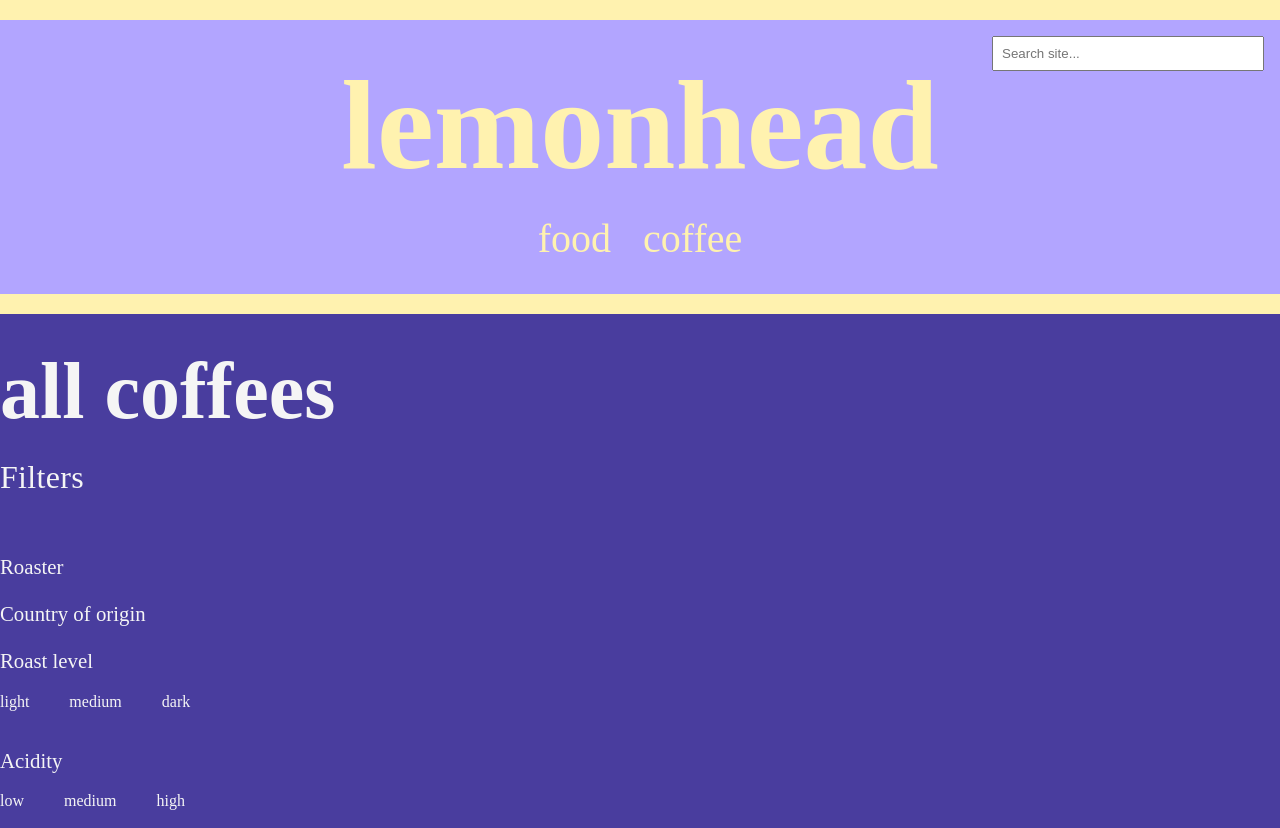
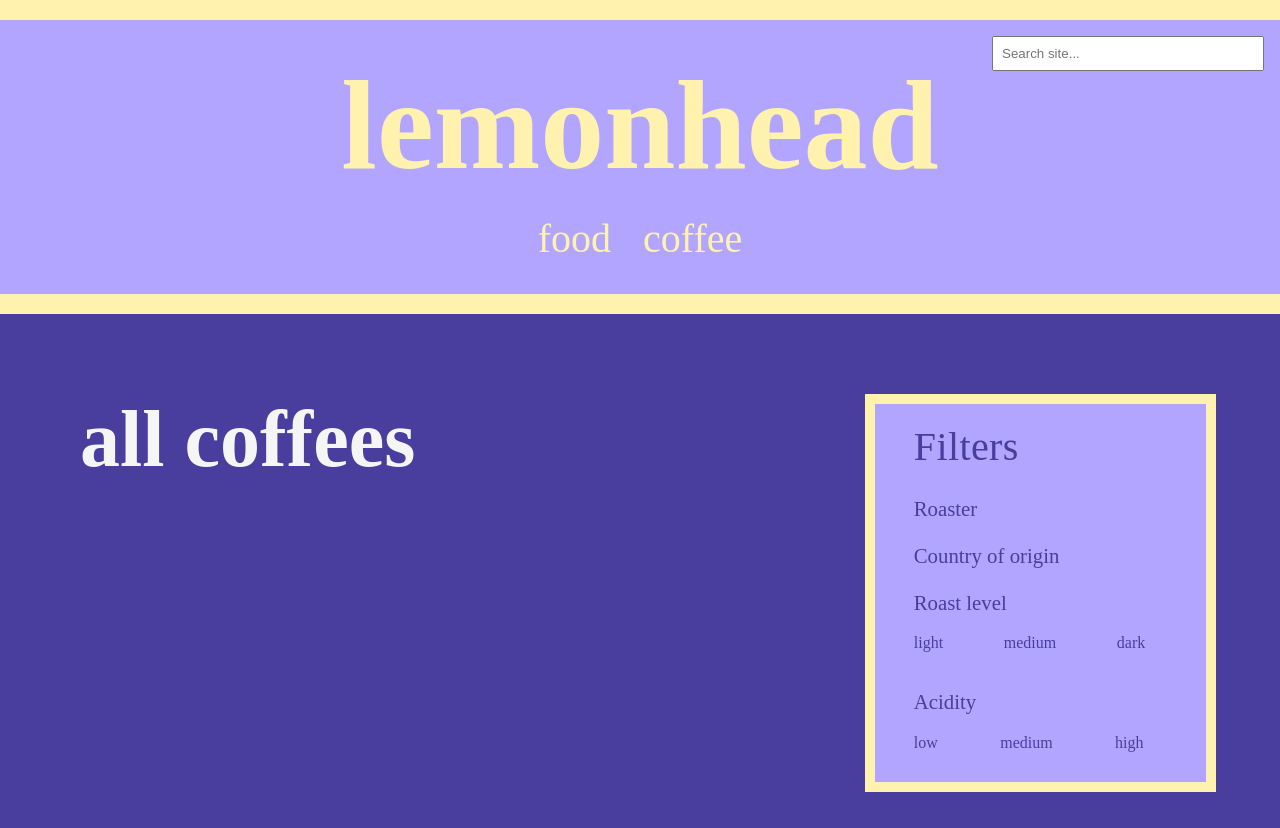
Before and after one commit to porter-m39/food_blog, a Django app: template coffee/templates/coffee/index.html in a window 1280 px wide. After the commit the page ends 792 px from the top, so only its background shows below. Run offline with Django 3.2, Linux system fonts and the light colour scheme; the template is opened without the code that fills it, so the values that code supplies are empty.

Commit message:
final (?) frontend edits

```diff
--- a/coffee/templates/coffee/acidity.html
+++ b/coffee/templates/coffee/acidity.html
@@ -1,5 +1,7 @@
 {% extends "coffee/filters.html" %}
 
 {% block page_title %}
-    <h1> {{ acidity }}-acidity coffes </h1>
+    <div style="margin:0 10vw;">
+        <h1> {{ acidity }}-acidity coffes </h1>
+    </div>
 {% endblock page_title %}
--- a/coffee/templates/coffee/cupping_note.html
+++ b/coffee/templates/coffee/cupping_note.html
@@ -1,5 +1,7 @@
 {% extends "coffee/filters.html" %}
 
 {% block page_title %}
-    <h1> Coffees with notes of {{ cupping_note }} </h1>
+    <div style="margin:0 10vw;">
+        <h1> Coffees with notes of {{ cupping_note }} </h1>
+    </div>
 {% endblock page_title %}
--- a/coffee/templates/coffee/detail.html
+++ b/coffee/templates/coffee/detail.html
@@ -2,12 +2,14 @@
 
 
 {% block page_title %}
-    <h1> {{ coffee.name }} </h1>
+
 
 {% endblock page_title %}
 
 {% block page_content %}
     <div class="narrow-body">
+
+        <h1> {{ coffee.name }} </h1> <br>
 
         <big>
 
--- a/coffee/templates/coffee/index.html
+++ b/coffee/templates/coffee/index.html
@@ -3,13 +3,16 @@
 {% extends "base.html" %}
 
 {% block page_title %}
-    <h1> all coffees </h1>
+
 {% endblock page_title %}
 
 <!-- If you edit the below code, you will need to make the same edits in search.html in the food_blog directory -->
 {% block page_content %}
-    <div class = "page_container">
+    <div class = "page-container">
         <div class = "coffee-main">
+
+            <h1 style = "margin-bottom: 2rem;"> all coffees </h1>
+
             {% for coffee in coffees %}
                 <h2><a href = "{% url 'coffee:coffee_detail' coffee.pk %}">{{ coffee.name }}</a> </h2>
                 <p>
@@ -23,7 +26,7 @@
 
         <div class="coffee-sidebar">
 
-            <h2> Filters </h2> <br>
+            <h2> Filters </h2>
 
             <h3> Roaster </h3>
 
@@ -45,7 +48,7 @@
 
             <h3> Roast level </h3>
 
-            <div style="display: flex; gap: 40px;">
+            <div style="display: flex; justify-content: space-between;">
                 <a href = "{% url 'coffee:roast_level' "light" %}">{{ "light" }}</a>
                 <a href = "{% url 'coffee:roast_level' "medium" %}">{{ "medium" }}</a>
                 <a href = "{% url 'coffee:roast_level' "dark" %}">{{ "dark" }}</a>  <br><br>
@@ -53,7 +56,7 @@
 
             <h3> Acidity </h3>
 
-            <div style="display: flex; gap: 40px;">
+            <div style="display: flex; justify-content: space-between">
                 <a href = "{% url 'coffee:coffee_acidity' "low" %}">{{ "low" }}</a>
                 <a href = "{% url 'coffee:coffee_acidity' "medium" %}">{{ "medium" }}</a>
                 <a href = "{% url 'coffee:coffee_acidity' "high" %}">{{ "high" }}</a>  <br><br>
--- a/coffee/templates/coffee/origin.html
+++ b/coffee/templates/coffee/origin.html
@@ -1,5 +1,7 @@
 {% extends "coffee/filters.html" %}
 
 {% block page_title %}
-    <h1> Coffees from {{ origin }} </h1>
+    <div style="margin:0 10vw;">
+        <h1> Coffees from {{ origin }} </h1>
+    </div>
 {% endblock page_title %}
--- a/coffee/templates/coffee/roast_level.html
+++ b/coffee/templates/coffee/roast_level.html
@@ -1,5 +1,7 @@
 {% extends "coffee/filters.html" %}
 
 {% block page_title %}
-    <h1> {{ roast_level }} roasts </h1>
+    <div style="margin:0 10vw;">
+        <h1> {{ roast_level }} roasts </h1>
+    </div>
 {% endblock page_title %}
--- a/coffee/templates/coffee/roaster.html
+++ b/coffee/templates/coffee/roaster.html
@@ -1,5 +1,7 @@
 {% extends "coffee/filters.html" %}
 
 {% block page_title %}
-    <h1> Roasted by {{ roaster }} </h1>
+    <div style="margin:0 10vw;">
+        <h1> Roasted by {{ roaster }} </h1>
+    </div>
 {% endblock page_title %}
--- a/posts/templates/posts/detail.html
+++ b/posts/templates/posts/detail.html
@@ -4,14 +4,12 @@
 
 
 {% block page_title %}
-    <div class="narrow-body">
-        <h1> {{ post.title }} </h1>
-    </div>
+
 {% endblock page_title %}
 
 {% block page_content %}
     <div class="narrow-body">
-
+        <h1 class = "gap_below"> {{ post.title }} </h1>
 
         {% if post.banner %}
             <div style="text-align: center;">
--- a/posts/templates/posts/tag.html
+++ b/posts/templates/posts/tag.html
@@ -3,5 +3,5 @@
 {% extends "posts/index.html" %}
 
 {% block page_title %}
-    <h1> {{ tag }} </h1>
+    <h1 class = "main-content" style="margin-bottom:2rem;"> {{ tag }} </h1>
 {% endblock page_title %}
--- a/static/css/style.css
+++ b/static/css/style.css
@@ -5,16 +5,97 @@ html {
 
 *{
     margin:0;
+    padding: 0;
     box-sizing: border-box;
 }
 
-body{
-    min-height: 15vh;
-    display: grid;
+header {
+    width: 100%;
+}
+
+body {
     font-size: 1rem;
     background-color: rgb(73, 61, 158);
-    color:whitesmoke;
+    color: whitesmoke;
+    margin: 0; /* Ensure body has no margin */
+    padding: 0; /* Ensure body has no padding */
+    width: 100vw; /* Ensure body takes full width */
+
+
+    /* no idea WHY this needs to be here but the header falls apart without it x( */
+    display: grid;
 }
+
+
+
+
+/* FONT STYLING */
+
+h1{
+    padding: auto;
+    font-size: 5rem;
+    /* margin: 1.5rem 1.5rem; top/bottom margins set to 1.5rem, same with left/right margins */
+}
+
+h2{
+    padding: auto;
+    line-height: 1.5;
+    font-weight: 500;
+    margin: 0;
+    font-size: 2.5rem;
+    letter-spacing: .01em;
+}
+
+h3{
+    padding: auto;
+    line-height: 1.5;
+    font-weight: 500;
+    margin: 1rem 0;
+    font-size: 1.3rem;
+}
+
+p {
+    text-align:left;
+    padding: auto; /* maybe this will help make nicer vertical spacing? */
+    line-height: 1.5;
+    margin-bottom: .5rem;
+}
+
+  .gap_below{
+    margin-bottom: 4rem;
+}
+
+
+footer{
+    position: relative;
+    bottom: 0; /* Position at bottom of page */
+    left: 0; /* Left of page */
+    margin-top: 3rem;
+    margin-bottom: 4rem;
+
+}
+
+
+.narrow-body { /* for post detail pages, so that text is narrower */
+    padding-left: 15rem;
+    padding-right: 15rem;
+}
+
+
+
+
+a {  /* color of links */
+    text-decoration: none;
+    /* color: rgb(131, 153, 241);  */
+    color: whitesmoke;
+}
+
+a:hover { /* color of links when your cursor is on them */
+    /* opacity: .85; */
+    text-decoration: underline;
+}
+
+
 
 /* HEADER SETTINGS */
 
@@ -28,6 +109,9 @@ body{
     box-sizing: border-box; /* Include padding in width calculation */
     border-bottom: 20px solid rgb(255, 242, 175);
     border-top: 20px solid rgb(255, 242, 175);
+    /* Added to ensure full width on mobile */
+    left: 0;
+    right: 0;
 }
 
 .site-title{
@@ -75,85 +159,94 @@ input{
     padding: 0.5rem;           /* Add padding for better appearance */
 }
 
-
-h1{
-    padding: auto;
-    font-size: 5rem;
-    /* margin: 1.5rem 1.5rem; top/bottom margins set to 1.5rem, same with left/right margins */
-}
-
-h2{
-    padding: auto;
-    line-height: 1.5;
-    font-weight: 500;
-    margin: 1rem 0;
-    font-size: 2rem;
-    letter-spacing: .01em;
-}
-
-h3{
-    padding: auto;
-    line-height: 1.5;
-    font-weight: 500;
-    margin: 1rem 0;
-    font-size: 1.3rem;
-}
-
-p {
-    text-align:left;
-    padding: auto; /* maybe this will help make nicer vertical spacing? */
-    line-height: 1.5;
-    margin-bottom: .5rem;
-}
-
-  .gap_below{
-    margin-bottom: 4rem;
-}
-
-a {  /* color of links */
-    text-decoration: none;
-    /* color: rgb(131, 153, 241);  */
-    color: whitesmoke;
-}
-
-a:hover { /* color of links when your cursor is on them */
-    /* opacity: .85; */
-    text-decoration: underline;
-}
-
-
 /* set-up for main content and sidebar to be next to each other. */
 .page-container {
     display: flex;
     gap: 1rem; /* Space between main content and sidebar */
+    flex-direction: row;
     justify-content: space-between;
     align-items: flex-start; /* Align items to the top */
 }
 
 .main-content {
-    display: flex;
-    flex: 1; /* makes  */
     max-width: 67%;
-    /* float: left; */
-    /* width: 67%; Or adjust based on sidebar width */
-    /* margin-left: 3vw; */
+    width: 67%; /* Or adjust based on sidebar width */
     margin: 1rem 1rem;
     text-align: center;
   }
 
 
 .sidebar {
-    /* float: right; */
-    display: flex;
     width: 17%; /* Or a percentage, or a specific pixel value */
     padding: 1vw 0 1vw 3vw;
-    margin-right: 10vw;
+    margin-right: 5%;
+    margin-top: 3rem;
     border: 10px solid rgb(255, 242, 175);
     background-color: rgb(178, 165, 255);
     color: rgb(73, 61, 158);
-    flex-shrink: 0;
+    /* flex-shrink: 0; */
   }
 
 .sidebar a{
     color: rgb(73, 61, 158);
 }
+
+.coffee-main {
+    width: 60%; /* Or adjust based on sidebar width */
+    margin: 3rem 5rem;
+  }
+
+.coffee-sidebar {
+    width: 30%; /* Or a percentage, or a specific pixel value */
+    margin-right:5%;
+    margin-top: 3rem;
+    padding: 1vw 0 1vw 3vw;
+    border: 10px solid rgb(255, 242, 175);
+    background-color: rgb(178, 165, 255);
+    color: rgb(73, 61, 158);
+  }
+
+.coffee-sidebar a{
+    color: rgb(73, 61, 158);
+}
+
+
+/* IMAGES */
+
+
+
+figure {
+    position:relative;
+    text-align:center;
+    display:inline-block; /* Wrap the figure tightly around the content */
+    height: auto;
+}
+
+
+img.framed {
+    /* border: 5px solid whitesmoke;       Add a solid border */
+    padding: 15px;                /* Add space between the image and the border */
+    background-color: rgb(178, 165, 255);    /* Add a background color behind the image */
+    box-shadow: 0 4px 8px rgba(0, 0, 0, 0.1); /* Add a subtle shadow */
+    margin-bottom: 1rem;
+}
+
+
+
+
+
+@media (max-width: 767px) {
+    img.framed {
+        max-width: 350px;
+        height: auto;
+    }
+
+    .narrow-body { /* for post detail pages, so that text is narrower */
+        padding-left: 8rem;
+        padding-right: 8rem;
+    }
+
+    .coffee-main {
+        margin: 2rem 2rem;
+    }
+}
--- a/templates/base.html
+++ b/templates/base.html
@@ -10,7 +10,7 @@
 <link rel="stylesheet" type="text/css" href="{% static 'css/style.css' %}">
 
 <head>
-    <meta charset="utf-8">
+    <meta charset="UTF-8">
     <meta name="viewport" content="width=device-width, initial-scale=1.0">
     <title>  lemonhead  </title>
 
--- a/templates/search.html
+++ b/templates/search.html
@@ -1,11 +1,13 @@
 {% extends "base.html" %}
 
 {% block page_title %}
-    <h1> Search for <em>{{ query }}</em> </h1>
+
 {% endblock page_title %}
 
 {% block page_content %}
-    <div class = "main-content" , style = "margin-left:20vw">
+    <div class = "narrow-body">
+        <h1 class = "gap_below"> Search for <em>{{ query }}</em> </h1>
+
         <h2> Recipes </h2> <br>
         {% for post in posts %}
                 <h3><a href = "{% url 'posts:post_detail' slug=post.slug %}"> {{ post.title }} </a></h3>
```
Also changed, not shown: posts/templates/posts/index.html (+7 -6 lines), static/css/extra.css (+0 -60 lines).
